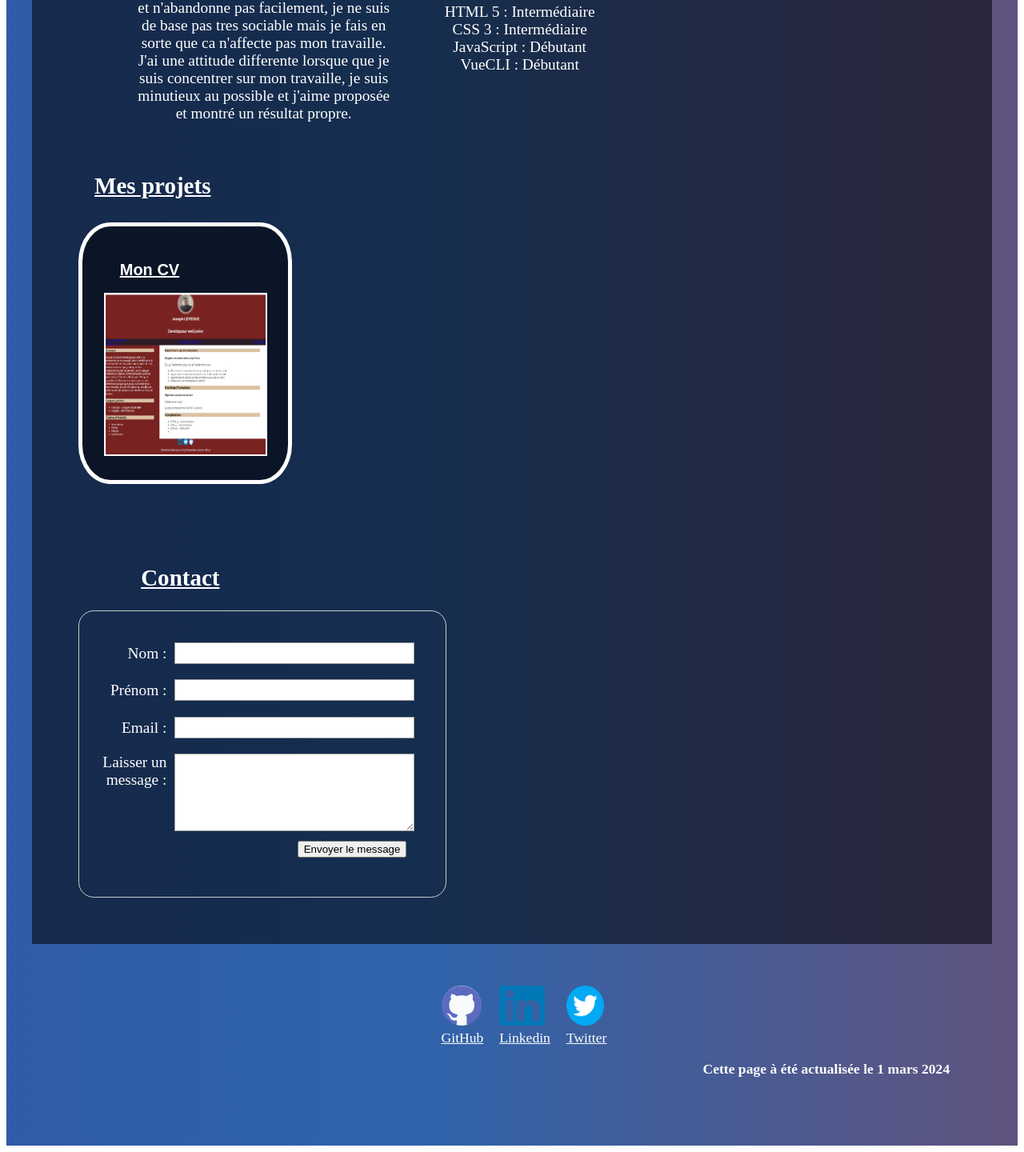
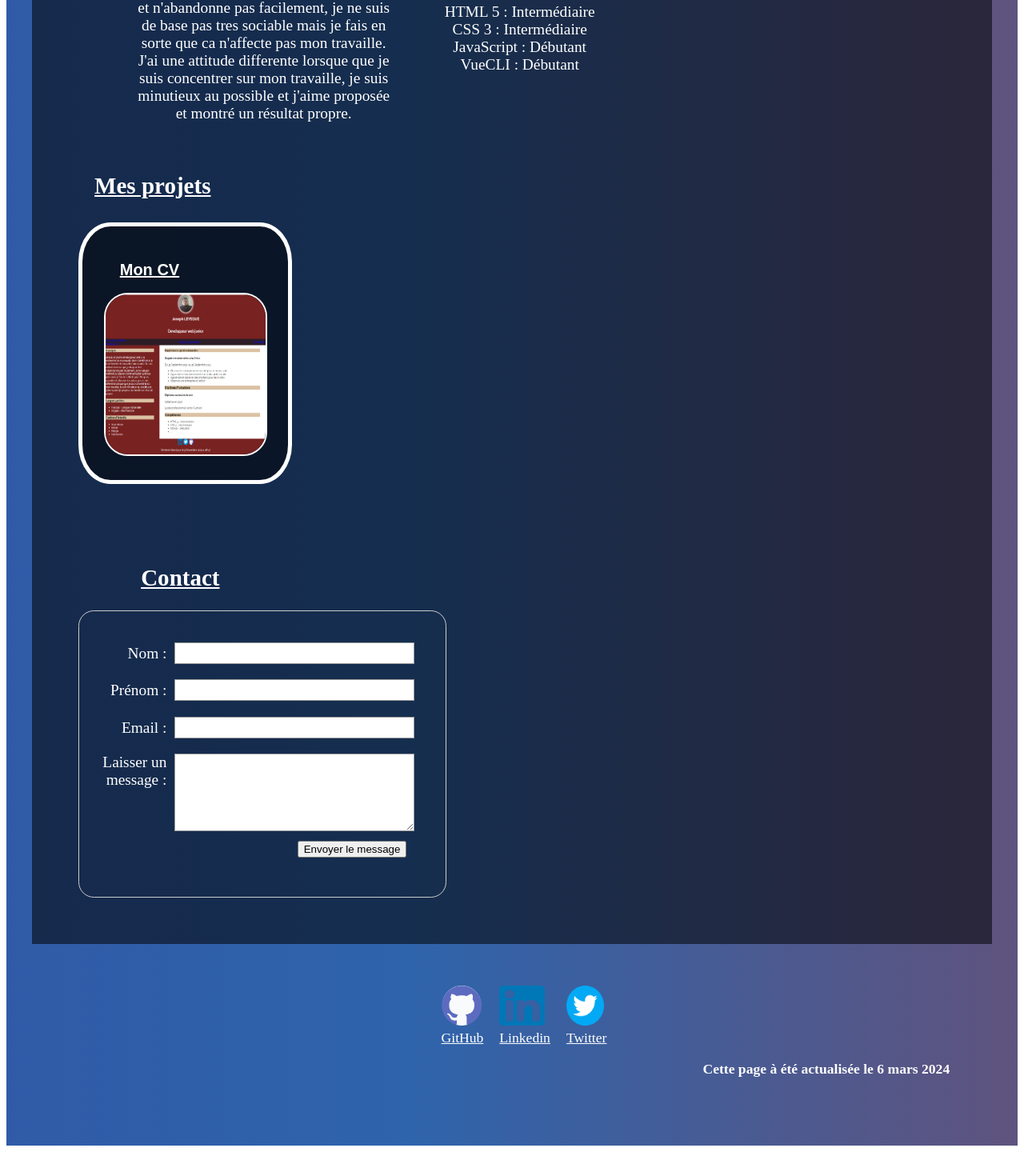
Before and after one commit to Lordprotos/Mon-Portfolio, a Vue app: page / in a window 1280 px wide. Shown: the part 552-1992 px from the top of the page at 80% size. Built offline with nearby package versions, Linux system fonts and the light colour scheme.

Commit message:
finalisation projet

```diff
--- a/public/index.html
+++ b/public/index.html
@@ -5,7 +5,8 @@
     <meta http-equiv="X-UA-Compatible" content="IE=edge" />
     <meta name="viewport" content="width=device-width,initial-scale=1.0" />
     <link rel="icon" href="./Icone.png" />
-    <title><%= htmlWebpackPlugin.options.title %></title>
+    <title>Mon Portfolio</title>
+    <meta name="Joseph LEVEQUE - Mon Portfolio" content="Découvrez le portfolio de Joseph LEVEQUE, mettant en avant ses compétences et ses projets.">
   </head>
   <body>
     <header>
--- a/src/views/HomeView.vue
+++ b/src/views/HomeView.vue
@@ -86,7 +86,7 @@
         <a style="color: rgb(255, 255, 255);" href="https://www.linkedin.com/in/joseph-leveque-10213329b/"><img id="logoLinkedin" src="@/assets/Images/Linkedin.png" alt="LogoLinkedin" /><br />Linkedin</a>
         <a style="color: rgb(255, 255, 255);" href="https://twitter.com/protos241"><img id="logoTwitter" src="@/assets/Images/Twitter.png" alt="Logo Twitter"><br>Twitter</a>
       </section>
-      <p id="time"><strong>Cette page à été actualisée le <time datetime="2024-03-01">1 mars 2024</time></strong></p>
+      <p id="time"><strong>Cette page à été actualisée le <time datetime="2024-03-06">6 mars 2024</time></strong></p>
     </footer>
 
 
@@ -246,6 +246,7 @@ div .blockmodalcv {
   cursor: pointer;
   background: transparent;
   border: 2px solid white;
+  border-radius: 30px;
 }
 
 //style footer --------------------
--- a/src/views/ModalCV.vue
+++ b/src/views/ModalCV.vue
@@ -91,6 +91,7 @@ div .modal {
 .imagesite {
   width: 300px;
   height: 300px;
+  border-radius: 30px;
 }
 
 .link_github {
--- a/src/views/NotFound.vue
+++ b/src/views/NotFound.vue
@@ -2,7 +2,7 @@
   <div class="vertical-center">
     <div class="container">
       <div id="notfound" class="text-center ">
-        <h1>😮</h1>
+        <h1>😮<br>Error 404</h1>
         <h2>Oops! Page Not Be Found</h2>
         <p>Sorry but the page you are looking for does not exist.</p>
         <router-link to="/">Back to homepage</router-link>
@@ -28,5 +28,7 @@ export default {
   justify-content: center;
   align-items: center;
   background-color: #f1f1f1;
+  background-image: url(../assets/Images/background404.png);
 }
+
 </style>
```
Also changed, not shown: src/assets/Images/background404.png (added).
